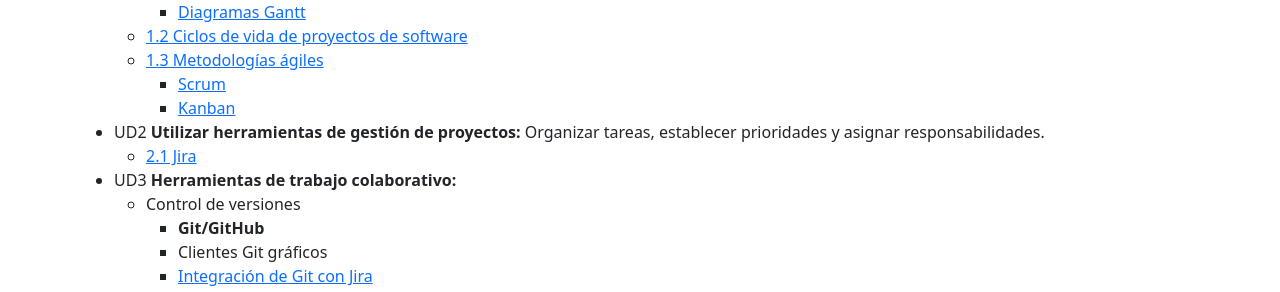
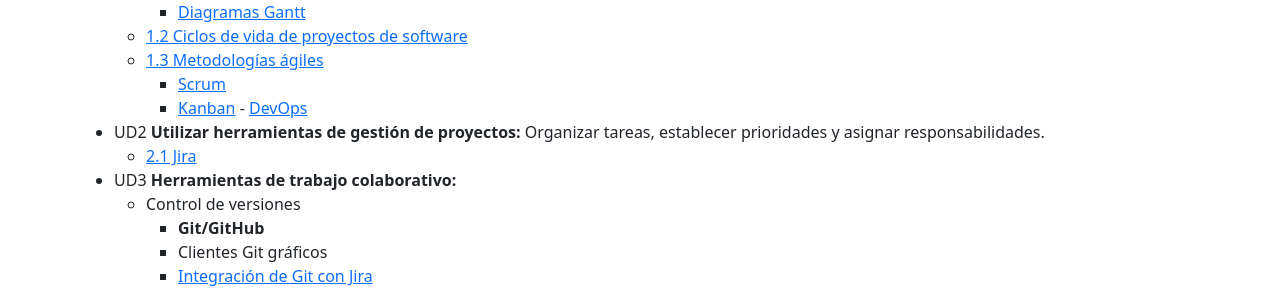
Before and after one commit to fperezIES/proyecto, a Jekyll site: the page built from index.md, in a window 1280 px wide. Shown: the part 1128-1420 px from the top of the page. Built offline with Jekyll 4.4.1, drawn with Linux system fonts in a browser that asks for light colours; our own code applies the rules of GitHub Pages for plain Markdown files.

Commit message:
Update index.md

```diff
--- a/index.md
+++ b/index.md
@@ -43,6 +43,7 @@
 	- [1.3 Metodologías ágiles](UD1/metodologias_agiles.md)
 		- [Scrum](UD1/scrum.md)
 		- [Kanban](UD1/kanban.md)
+                - [DevOps](UD1/devops.md)
 
 - UD2 **Utilizar herramientas de gestión de proyectos:** Organizar tareas, establecer prioridades y asignar responsabilidades.
 	- [2.1 Jira](UD2/jira.md)
```
